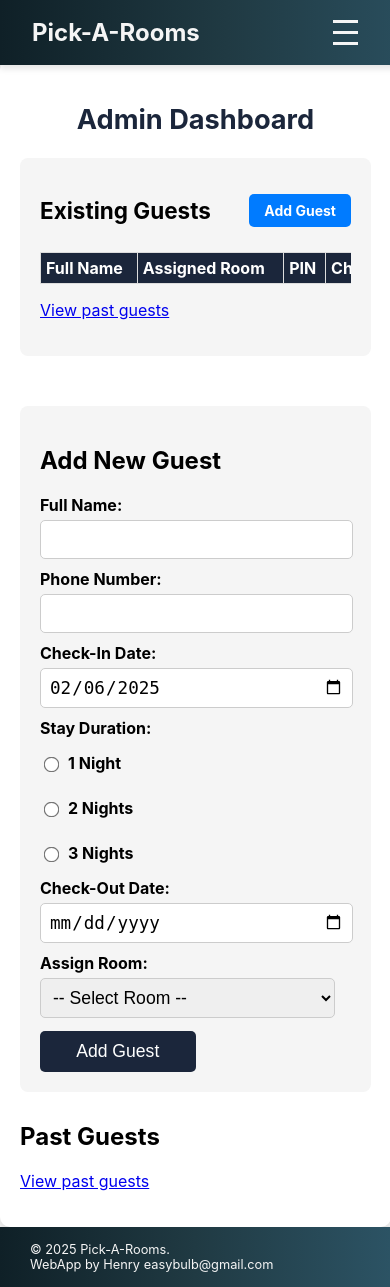
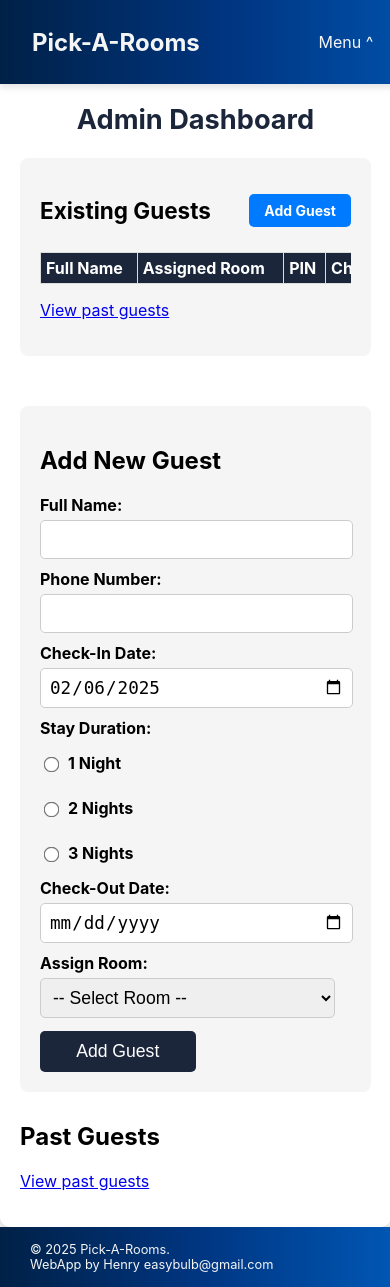
Before and after one commit to easybulb/pickarooms, a Django app: page /admin-page/ in a window 390 px wide. Run offline with Django 5.2, Linux system fonts and the light colour scheme; the visitor is signed in with stand-in values (Sample User, id 1); data that the repository does not hold is empty.

Commit message:
update header colour for the webapp

```diff
--- a/static/css/styles.css
+++ b/static/css/styles.css
@@ -35,8 +35,10 @@ header {
   z-index: 1000;
   box-shadow: 0 4px 6px rgba(0, 0, 0, 0.1);
   /* background: linear-gradient(90deg, #2E2E2E, #1B263B); */
-  background: linear-gradient(90deg, #0F2027, #203A43, #2C5364);
-  /* background: linear-gradient(90deg, #2E2E2E, #C7A008); */
+  /* background: linear-gradient(90deg, #003580, #0056b3); */
+  background: linear-gradient(90deg, #002147, #003580, #0056b3);
+  /* background: linear-gradient(90deg, #003580, #007bff); */
+  /* background: linear-gradient(90deg, #001f3f, #003580); */
 }
 
 .logo a {
@@ -194,8 +196,10 @@ nav {
 
 footer {
   /* background: linear-gradient(90deg, #2E2E2E, #1B263B); */
-  background: linear-gradient(90deg, #0F2027, #203A43, #2C5364);
-  /* background: linear-gradient(90deg, #2E2E2E, #C7A008); */
+  /* background: linear-gradient(90deg, #003580, #0056b3); */
+  background: linear-gradient(90deg, #002147, #003580, #0056b3);
+  /* background: linear-gradient(90deg, #003580, #007bff); */
+  /* background: linear-gradient(90deg, #001f3f, #003580); */
   color: #F5F5F5;
   padding: 2px 0;
   z-index: 1;
@@ -232,8 +236,10 @@ footer p {
       left: 0;
       width: 100%;
   /* background: linear-gradient(90deg, #2E2E2E, #1B263B); */
-  background: linear-gradient(90deg, #0F2027, #203A43, #2C5364);
-  /* background: linear-gradient(90deg, #2E2E2E, #C7A008); */
+  /* background: linear-gradient(90deg, #003580, #0056b3); */
+  background: linear-gradient(90deg, #002147, #003580, #0056b3);
+  /* background: linear-gradient(90deg, #003580, #007bff); */
+  /* background: linear-gradient(90deg, #001f3f, #003580); */
       padding: 20px;
       color: #F5F5F5;
   }
@@ -244,7 +250,7 @@ footer p {
   }
 
   .nav-links a {
-    font-size: 1.5rem;
+    font-size: 1.3rem;
   }
 
   .logout-btn {
--- a/templates/base.html
+++ b/templates/base.html
@@ -19,9 +19,7 @@
             <a href="/">Pick-A-Rooms</a>
         </div>
         <div class="menu-toggle" id="mobile-menu">
-            <span class="bar"></span>
-            <span class="bar"></span>
-            <span class="bar"></span>
+            <p class="menu">Menu ^</p>
         </div>
         <nav>
             <ul class="nav-links">
```
Also changed, not shown: 1 other file.
